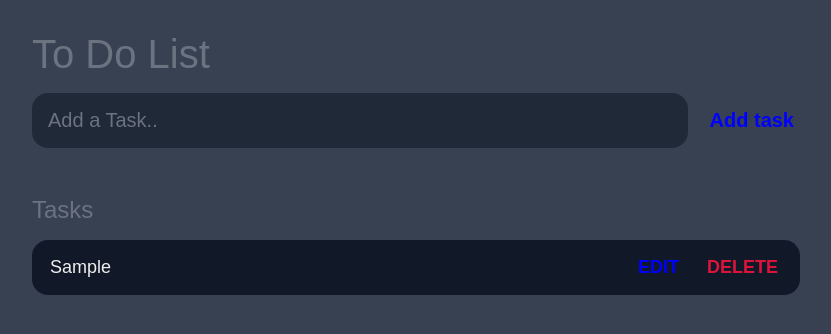
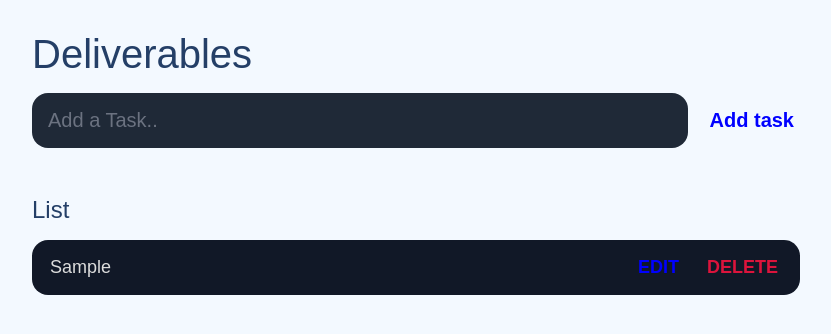
Before and after one commit to courthub74/basictodolist, a plain HTML site: page tasklist/tasklist.html in a window 1280 px wide. Both pictures are taken after typing "Sample" into the empty fields and a click on the input "Add task". Shown: the whole page, without its empty margins (224-1055 px from the left). Drawn offline with Linux system fonts and the light colour scheme.

Commit message:
Functionality added now design

```diff
--- a/tasklist/tasklist.css
+++ b/tasklist/tasklist.css
@@ -20,7 +20,7 @@ body {
 	flex-direction: column;
 	min-height: 100vh;
 	color: #FFF;
-	background-color: var(--dark);
+	background-color: #F3F9FF;
 }
 
 header {
@@ -33,7 +33,7 @@ header {
 header h1{
 	font-size: 2.5rem;
 	font-weight: 300;
-	color: var(--grey);
+	color: #243F67;
 	margin-bottom: 1rem;
 }
 
@@ -96,7 +96,7 @@ main {
 .task-list h2 {
 	font-size: 1.5rem;
 	font-weight: 300;
-	color: var(--grey);
+	color: #243F67;
 	margin-bottom: 1rem;
 }
 
@@ -114,7 +114,7 @@ main {
 }
 
 .task .content .text {
-	color: var(--light);
+	color: gainsboro;
 	font-size: 1.125rem;
 	width: 100%;
 	display: block;
@@ -122,7 +122,7 @@ main {
 }
 
 .task .content .text:not(:read-only) {
-	color: var(--pink);
+	color: gainsboro;
 }
 
 .task .actions {
--- a/tasklist/tasklist.html
+++ b/tasklist/tasklist.html
@@ -12,7 +12,7 @@
 <body>
 
     <header>
-        <h1>To Do List</h1>
+        <h1>Deliverables</h1>
         <form id="new-task-form">
             <input
 
@@ -30,7 +30,7 @@
     <main>
 
         <section class="task-list">
-            <h2>Tasks</h2>
+            <h2>List</h2>
 
             <div id="tasks">
                 <!-- <div class="task">
```
